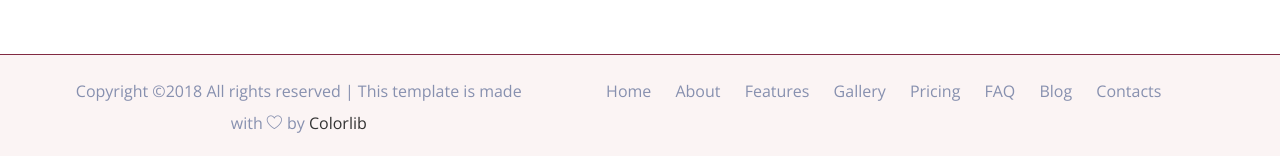
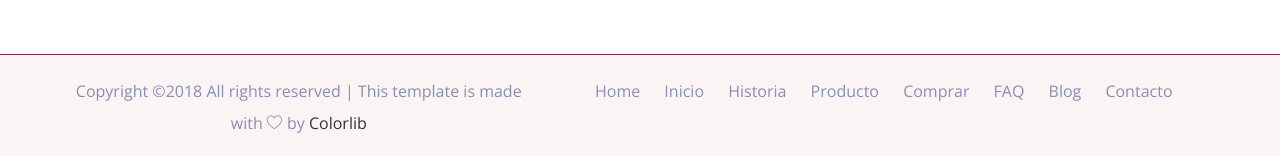
Before and after one commit to gasr99/evergreen, a plain HTML site: page blog.html in a window 1280 px wide. Shown: the part 3476-3632 px from the top of the page. Drawn offline with nearby package versions, Linux system fonts and the light colour scheme.

Commit message:
Third Commit
Final sin imágenes

```diff
--- a/blog.html
+++ b/blog.html
@@ -283,13 +283,13 @@
                         <div class="footer-menu">
                             <ul>
                                 <li class="active"><a href="index.html#home_page">Home</a></li>
-                                <li><a href="index.html#about_page">About</a></li>
-                                <li><a href="index.html#features_page">Features</a></li>
-                                <li><a href="index.html#gallery_page">Gallery</a></li>
-                                <li><a href="index.html#price_page">Pricing</a></li>
+                                <li><a href="index.html#about_page">Inicio</a></li>
+                                <li><a href="index.html#features_page">Historia</a></li>
+                                <li><a href="index.html#gallery_page">Producto</a></li>
+                                <li><a href="index.html#price_page">Comprar</a></li>
                                 <li><a href="index.html#questions_page">FAQ</a></li>
                                 <li><a href="blog.html">Blog</a></li>
-                                <li><a href="index.html#contact_page">Contacts</a></li>
+                                <li><a href="index.html#contact_page">Contacto</a></li>
                             </ul>
                         </div>
                     </div>
```
Also changed, not shown: 1 other file.
